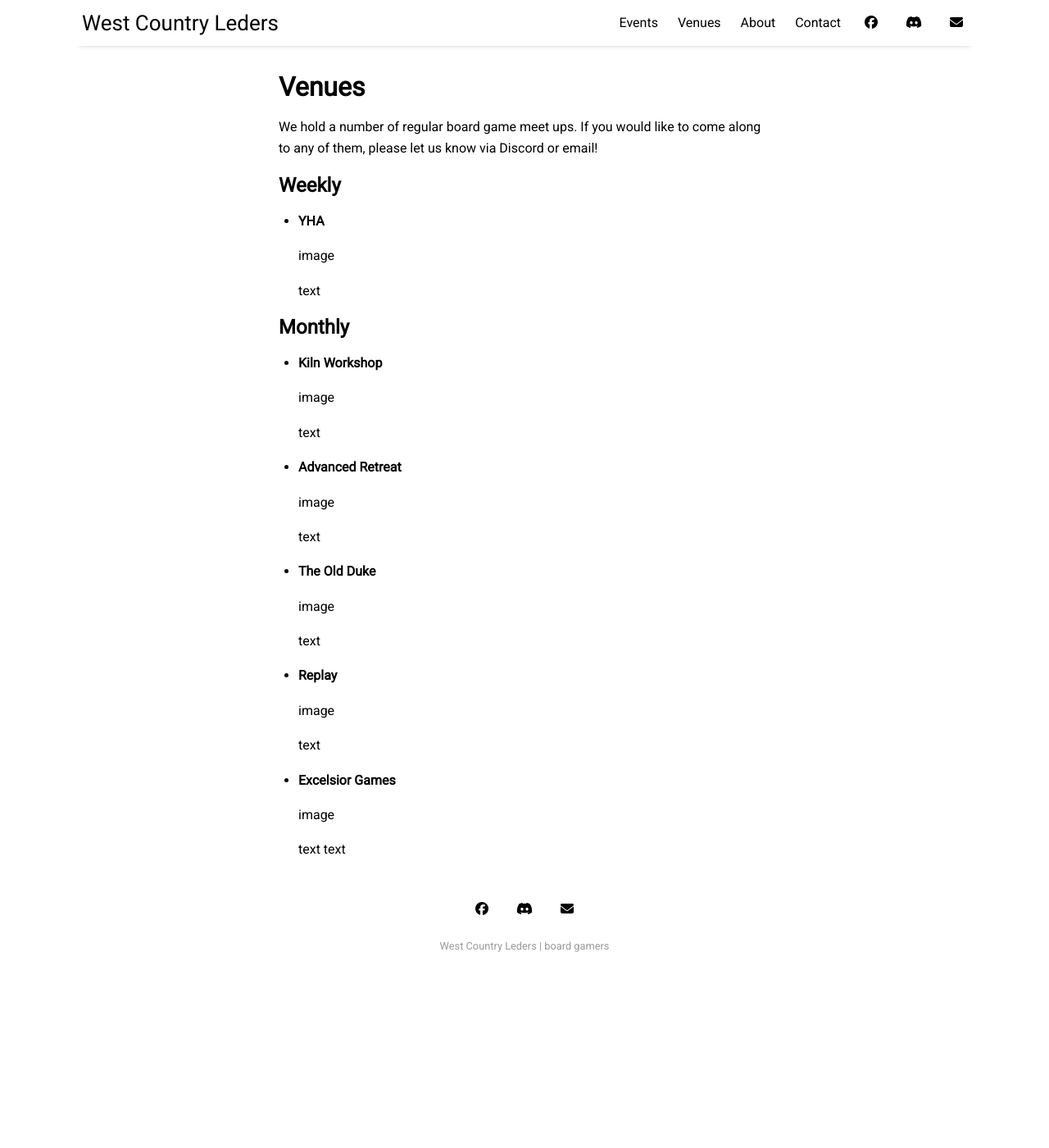
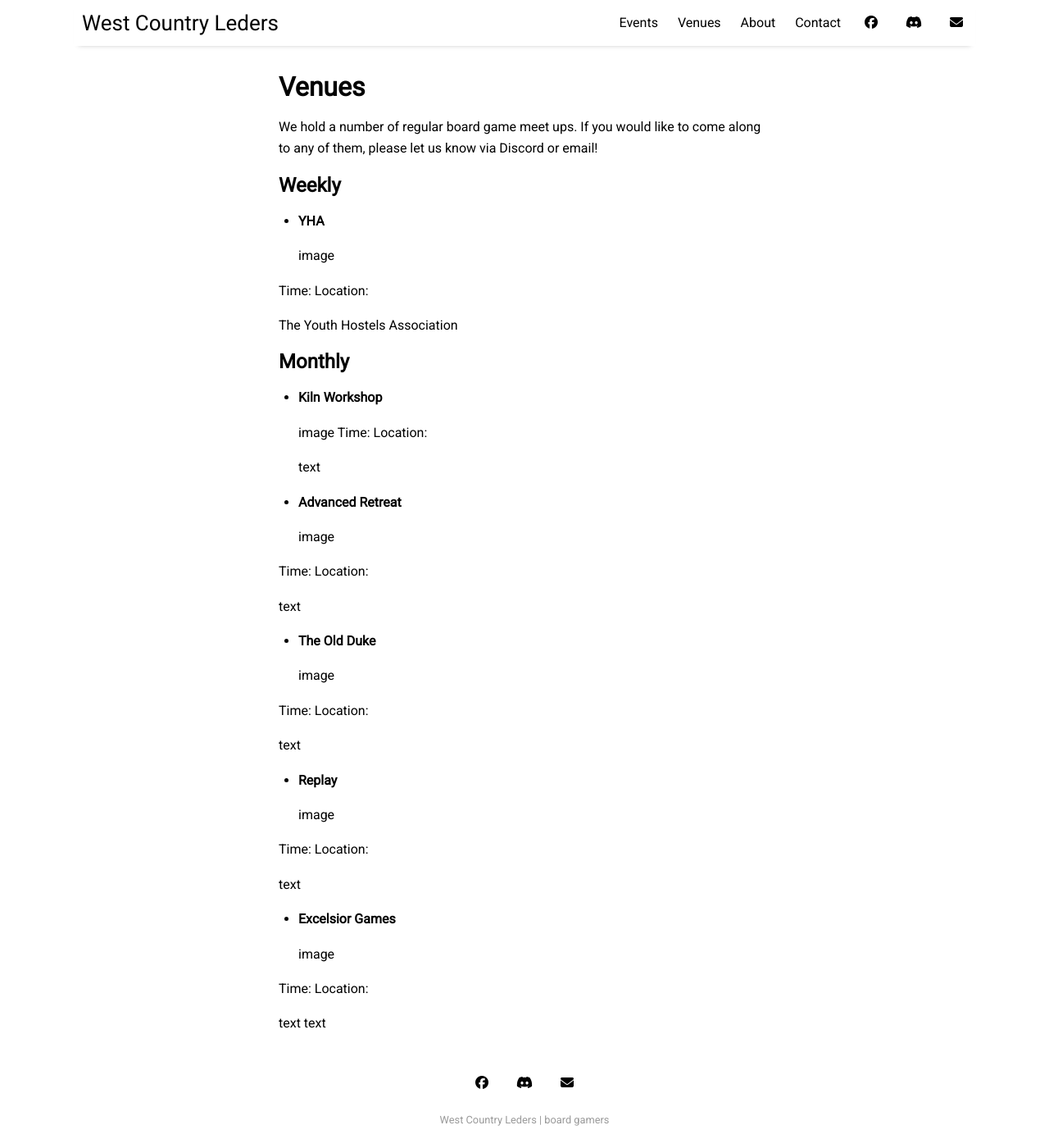
Before and after one commit to ChilledEther/west-country-leders-new, a Jekyll site: the page built from pages/venues.md, in a window 1280 px wide and 1400 px high. Shown: the whole window at 82% size. Built offline with Jekyll 4.4.1, drawn with Linux system fonts in a browser that asks for light colours.

Commit message:
Update venues.md

```diff
--- a/pages/venues.md
+++ b/pages/venues.md
@@ -12,13 +12,18 @@ We hold a number of regular board game meet ups. If you would like to come along
 
   image
 
-  text
+Time:
+Location:
+
+The Youth Hostels Association
 
 ## __Monthly__
 
 - **Kiln Workshop**
 
   image
+Time:
+Location:
 
   text
 
@@ -26,11 +31,17 @@ We hold a number of regular board game meet ups. If you would like to come along
 
   image
 
+Time:
+Location:
+
   text
 
 - **The Old Duke**
 
   image
+
+Time:
+Location:
 
   text
 
@@ -38,11 +49,17 @@ We hold a number of regular board game meet ups. If you would like to come along
 
   image
 
+Time:
+Location:
+
   text
 
 - **Excelsior Games**
 
   image
 
+Time:
+Location:
+
   text
   text
```
